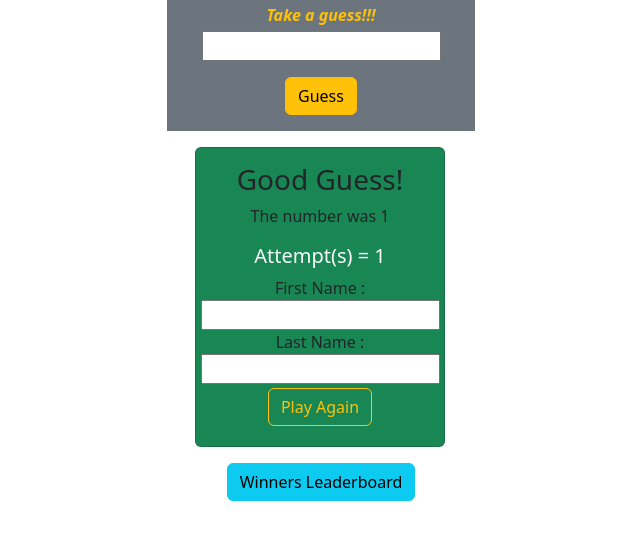
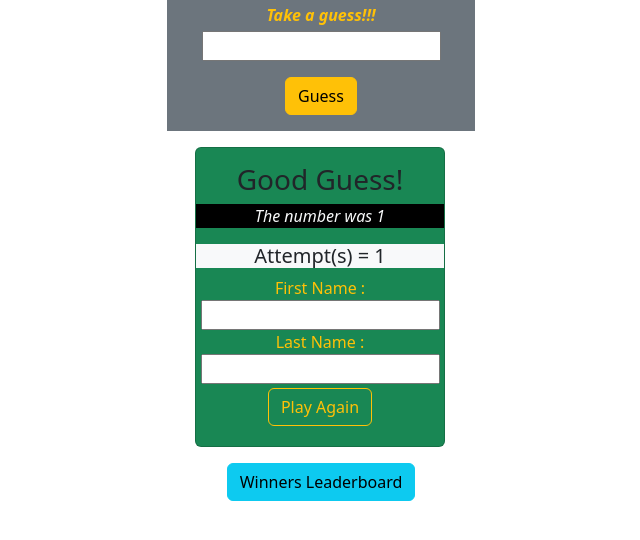
Before and after one commit to AtefBenH/Dojo, a Flask app: page / in a window 1280 px wide. Shown: the part 131-671 px from the top of the page, without its empty margins (319-959 px from the left). Run offline with Flask 3, Linux system fonts and the light colour scheme; the visitor is signed in with stand-in values (Sample User, id 1).

Commit message:
group_form_added

```diff
--- a/Python/flask/fundamentals/great_number_game/templates/index.html
+++ b/Python/flask/fundamentals/great_number_game/templates/index.html
@@ -33,11 +33,11 @@
                         <div class="box card m-lg-3 bg-success d-flex align-content-center justify-content-center">
                             <form action="/reset" method="POST">
                                 <h3>Good Guess!</h3>
-                                <p>The number was {{ session['number'] }}</p>
-                                <h5 class="text-light">Attempt(s) = {{ session['count'] }}</h5>
-                                <label for="first_name">First Name :</label>
+                                <p class="bg-black text-light fst-italic">The number was {{ session['number'] }}</p>
+                                <h5 class="bg-light text-dark">Attempt(s) = {{ session['count'] }}</h5>
+                                <label for="first_name" class="text-warning">First Name :</label>
                                 <input type="text" name ="first_name">
-                                <label for="lqst_name">Last Name  :</label>
+                                <label for="last_name" class="text-warning">Last Name  :</label>
                                 <input type="text" name ="last_name">
                                 <button type="submit" class="btn btn-outline-warning m-1">Play Again</button>
                             </form>
@@ -47,7 +47,7 @@
                             <h3>Too High</h3>
                         </div>
                     {% else %}
-                        <div class="box card m-lg-3 bg-secondary d-flex align-content-center justify-content-center">
+                        <div class="box card m-lg-3 bg-secondary-subtle d-flex align-content-center justify-content-center">
                             <h3>Too Low</h3>
                         </div>
                     {% endif%}
```
